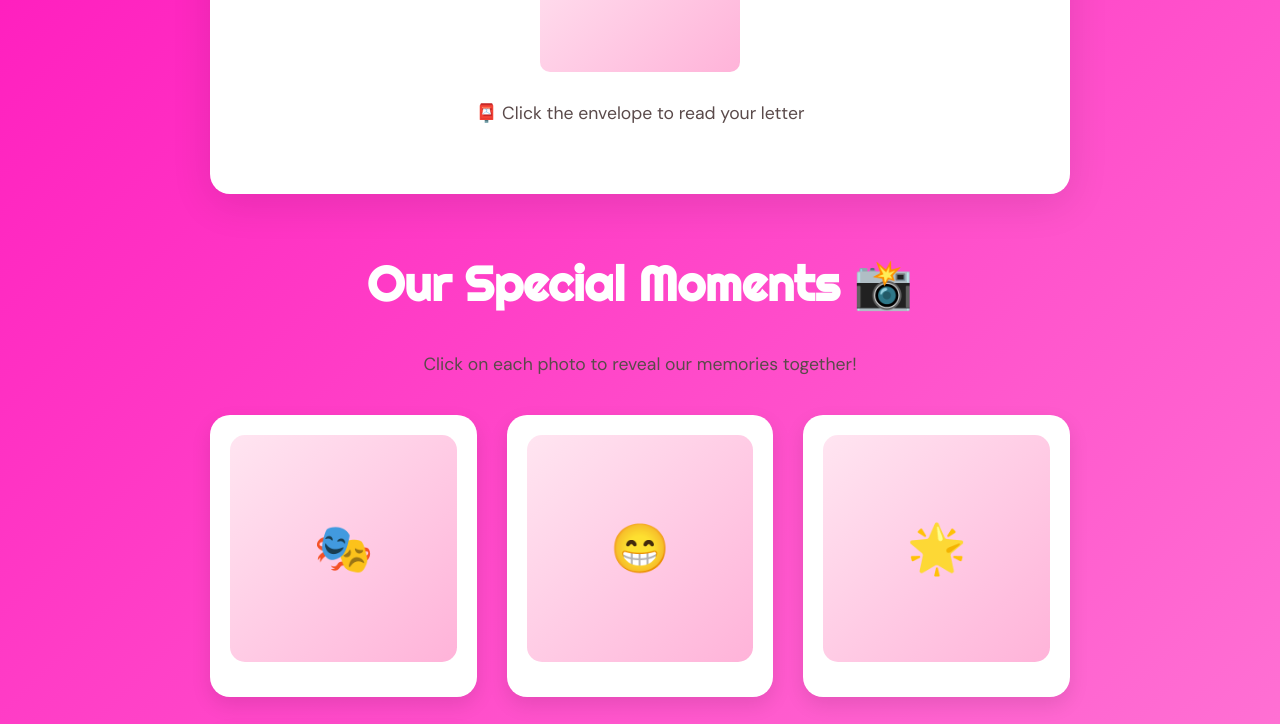
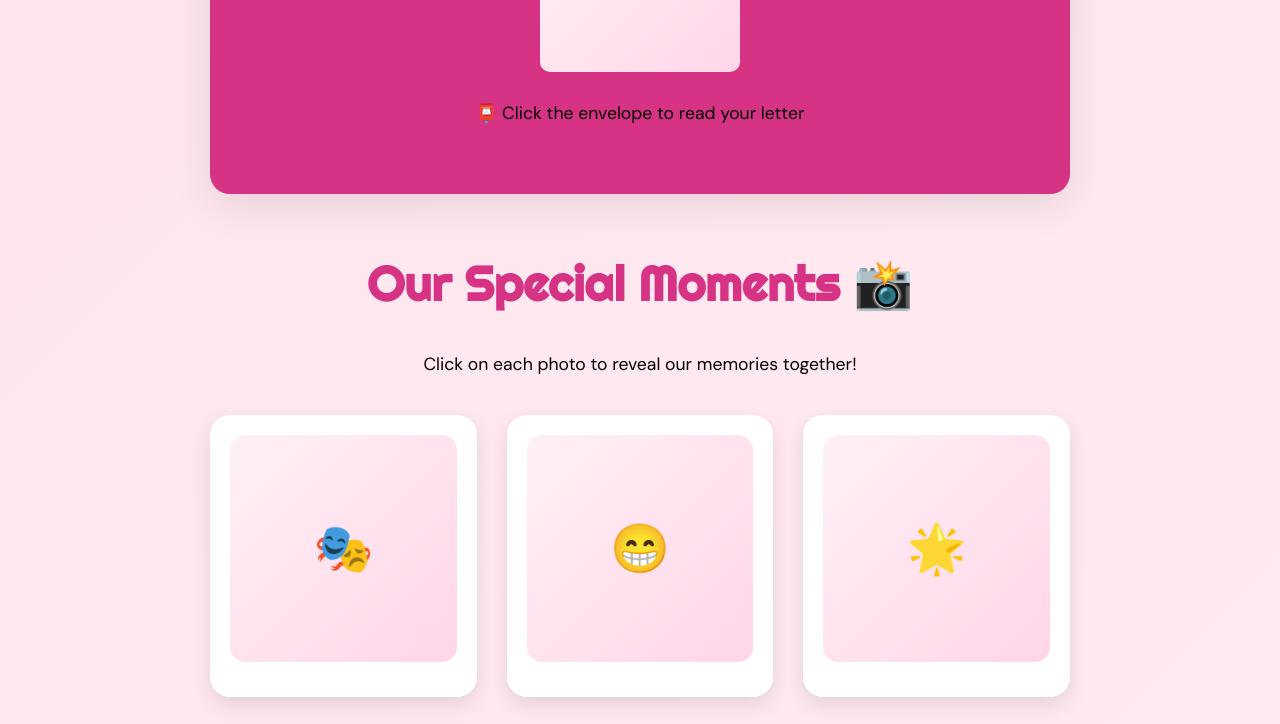
Before and after one commit to lleeoo1511/rachelvalentine, a plain HTML site: page index.html in a window 1280 px wide. Shown: the part 793-1517 px from the top of the page. Drawn offline with Linux system fonts and the light colour scheme.

Commit message:
Update style.css

```diff
--- a/style.css
+++ b/style.css
@@ -6,13 +6,13 @@
         }
 
         :root {
-            --pink: #FFB3D9;
-            --soft-pink: #FFE5F1;
-            --coral: #ff0040;
-            --beige: #ff00b7;
-            --soft-red: #ffffff;
-            --cream: #38b058;
-            --text: #5A4A4A;
+    --pink: #FFD6E8;        /* soft blush pink */
+    --soft-pink: #FFF0F6;   /* very light pastel pink */
+    --coral: #FF8FB1;       /* romantic rose */
+    --beige: #FFE4EC;       /* soft warm background */
+    --soft-red: #D63384;    /* elegant rose red */
+    --cream: #FFF8FB;       /* soft creamy white */
+    --text: #000000;
         }
 
         body {
@@ -229,7 +229,7 @@
         }
 
         .btn-yes:hover {
-            box-shadow: 0 12px 30px rgba(255, 107, 157, 0.4);
+            box-shadow: 0 12px 30px rgb(205, 59, 183);
         }
 
         .btn-yes.growing {
@@ -306,7 +306,7 @@
 
         /* Love Letter Section */
         .love-letter {
-            background: white;
+            background: #d63384;
             border-radius: 20px;
             padding: 50px 40px;
             margin: 40px 0;
```
